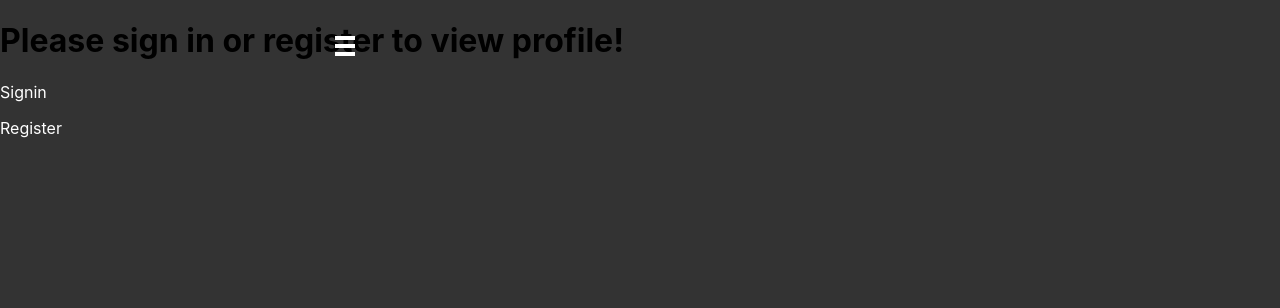
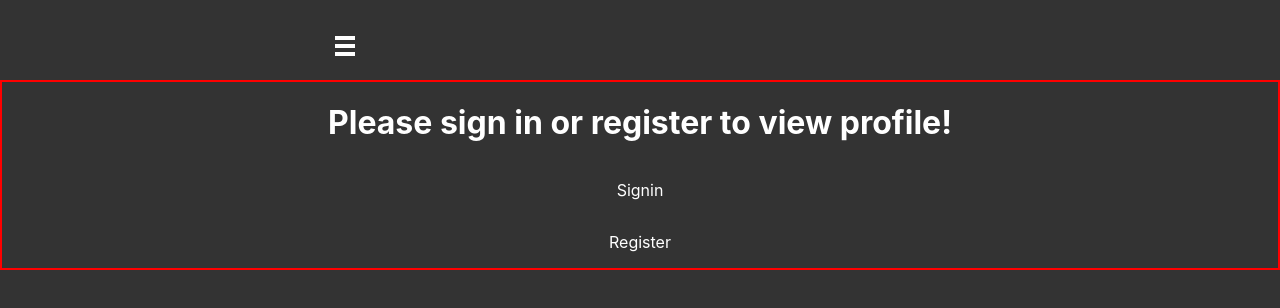
Before and after one commit to chaselancaster/nosmallstreamer-frontend, a React (Create React App) app: page /profile in a window 1280 px wide. Shown: the top 308 px of the page. Built offline with nearby package versions, Linux system fonts and the light colour scheme.

Commit message:
add initial styling to the .profile-loggedout class

```diff
--- a/src/Component/Profile/Profile.css
+++ b/src/Component/Profile/Profile.css
@@ -1,3 +1,16 @@
+.profile-loggedout {
+  display: flex;
+  flex-direction: column;
+  align-items: center;
+  border: 2px solid red;
+  margin-top: 80px;
+}
+
+.profile-loggedout h1 {
+  color: white;
+  text-align: center;
+}
+
 .profile-header {
   display: flex;
   flex-direction: column;
--- a/src/Component/Profile/Profile.js
+++ b/src/Component/Profile/Profile.js
@@ -11,7 +11,7 @@ class Profile extends Component {
         return (
             <div>
                 {!currentUser ? (
-                    <div>
+                    <div className="profile-loggedout">
                         <h1>Please sign in or register to view profile!</h1>
                         <p>Signin</p>
                         <p>Register</p>
```
Also changed, not shown: 1 other file (tests, documents, lock files or other folders).
